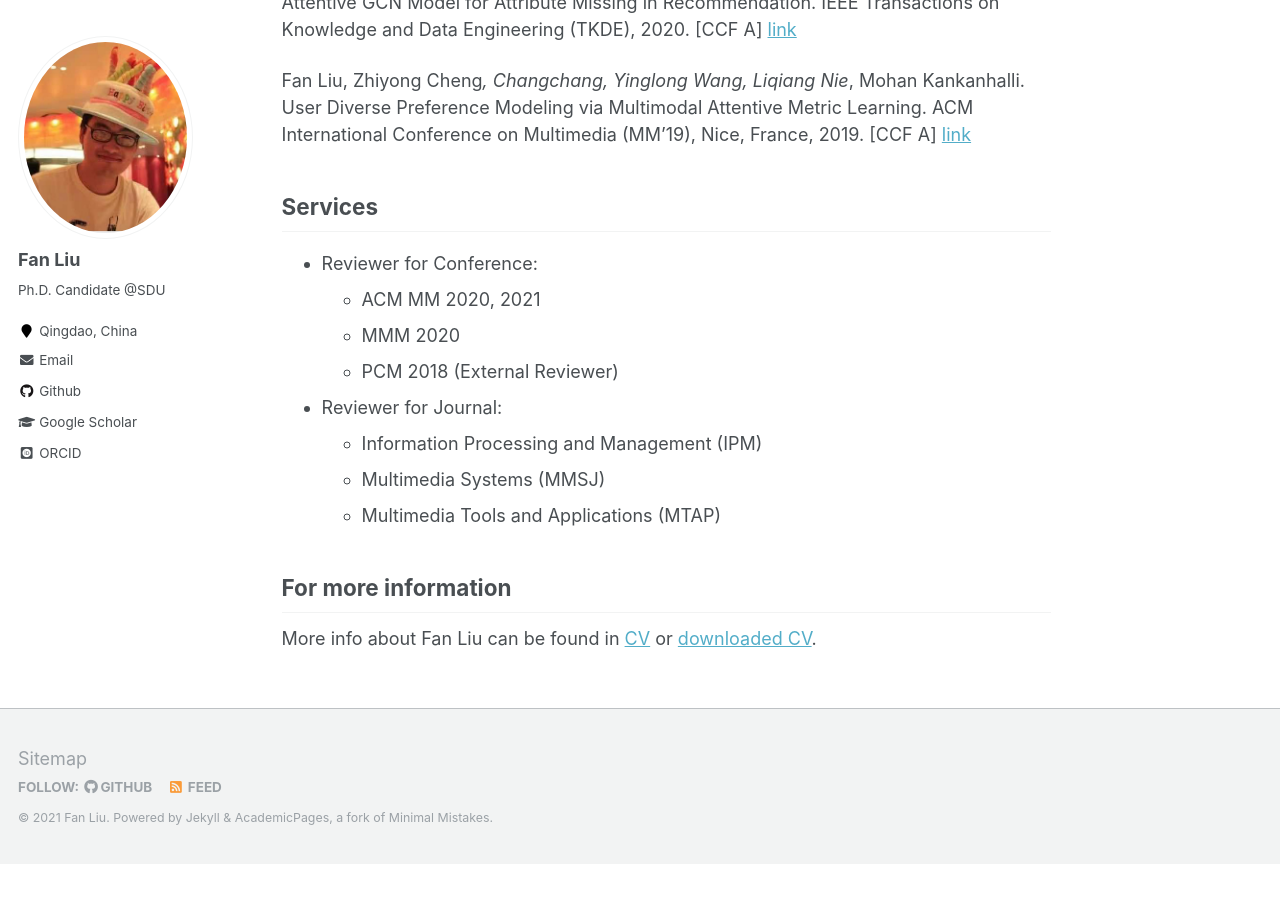
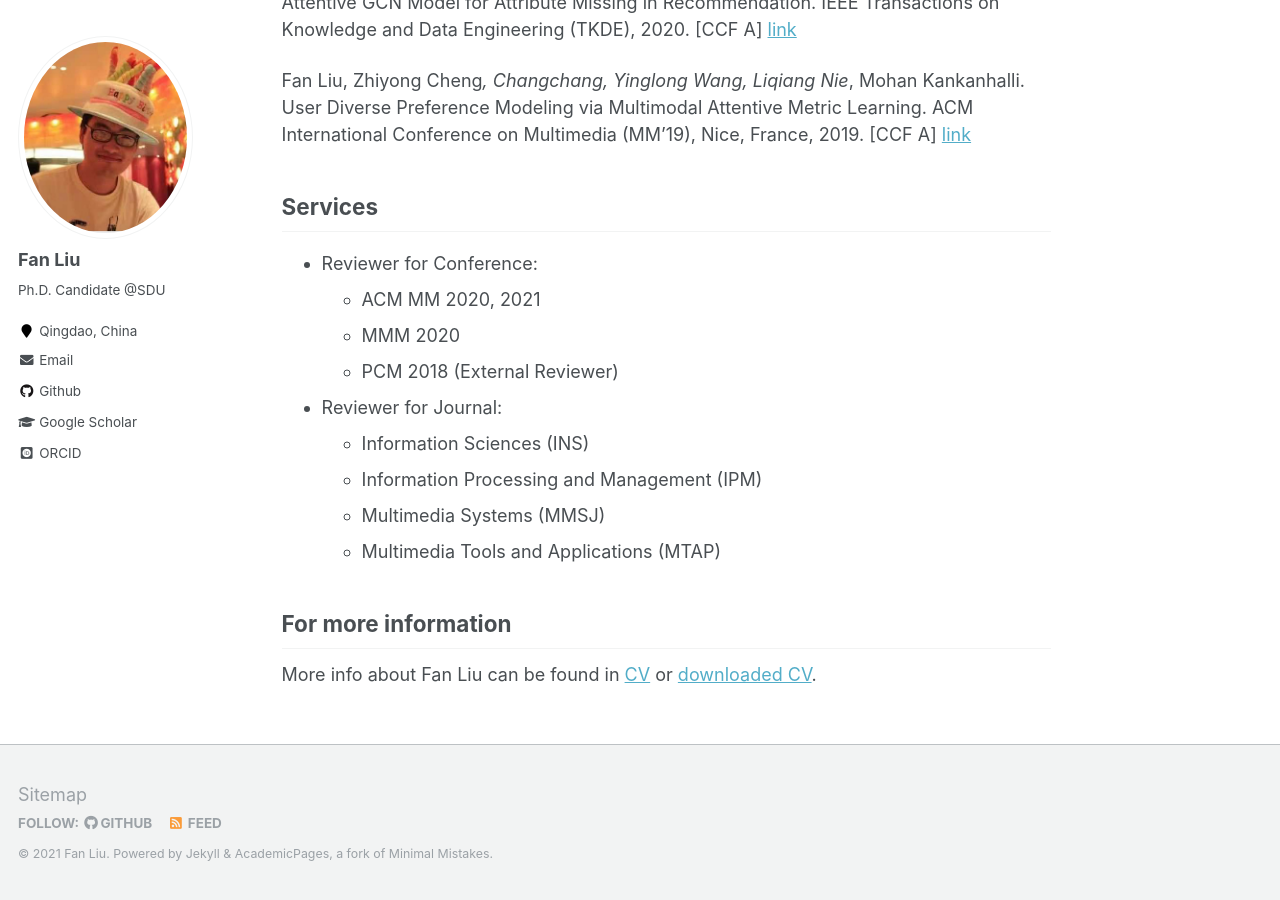
Before and after one commit to liufancs/liufancs.github.io, a Jekyll site: the page built from _pages/about.md, in a window 1280 px wide and 900 px high, scrolled down 828 px. Built offline with Jekyll 4.4.1, drawn with Linux system fonts in a browser that asks for light colours; some web fonts are replaced; before the commit the page ends 1692 px from its top, so only the background shows below that.

Commit message:
Update about.md

```diff
--- a/_pages/about.md
+++ b/_pages/about.md
@@ -32,6 +32,7 @@ Fan Liu, Zhiyong Cheng*, Changchang, Yinglong Wang, Liqiang Nie*, Mohan Kankanha
   + MMM 2020
   + PCM 2018 (External Reviewer)
 * Reviewer for Journal:
+  + Information Sciences (INS)
   + Information Processing and Management (IPM)
   + Multimedia Systems (MMSJ)
   + Multimedia Tools and Applications (MTAP)
```
